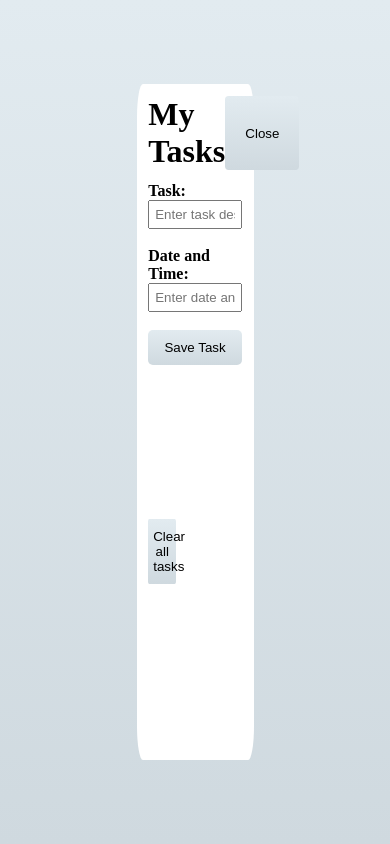
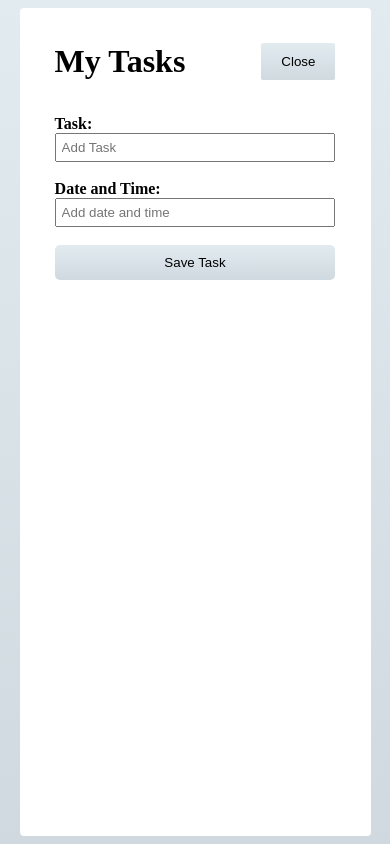
Before and after one commit to Abongile-web/task-tracker-app, a React (Create React App) app: page / in a window 390 px wide. Both pictures are taken after a click on the button "Add". Built offline with nearby package versions, Linux system fonts and the light colour scheme.

Commit message:
app mobile responsive

```diff
--- a/src/App.js
+++ b/src/App.js
@@ -1,7 +1,7 @@
 import Header from './components/Header'
 import AddTask from './components/AddTask'
 import Task from './components/Task'
-import ClearTasks from './components/ClearTasks'
+// import ClearTasks from './components/ClearTasks'
 import {useState} from 'react'
 
 
@@ -11,16 +11,7 @@ function App() {
   const [showAdd, setShowAdd] = useState(false)
 
   //Store Tasks
-  const [tasks, setTasks] = useState([
-    // {
-    //   text: 'Doctors appointment',
-    //   day: 'Feb 5th at 09:00am'
-    // },
-    // {
-    //   text: 'Doctors appointment',
-    //   day: 'Feb 5th at 09:00am'
-    // }
-  ])
+  const [tasks, setTasks] = useState([])
 
   // Add Task
   const addTask = (task) => {
@@ -33,6 +24,17 @@ function App() {
     setTasks([...tasks, newTask])
   }
 
+  //Delete Task
+  const deleteTask = (id) => {
+    setTasks(tasks.filter((task) => task.id !== id))
+  }
+
+  //Delete all Tasks
+  // const clearAll = () => {
+  //   console.log('clear')
+  //   setTasks([])
+  // }
+
   return (
     <div className='container'>
       <div className="view">
@@ -42,10 +44,10 @@ function App() {
         {/* if show add is true */}
         {showAdd && <AddTask onAdd={addTask} />}
 
-        <Task tasks={tasks}/>
+        <Task tasks={tasks} onDelete={deleteTask}/>
       </div>
 
-        <ClearTasks />
+        {/* <ClearTasks clearTasks={clearAll} /> */}
       </div>
     </div>
   );
--- a/src/components/AddTask.js
+++ b/src/components/AddTask.js
@@ -22,10 +22,10 @@ const AddTask = ({onAdd}) => {
     return (
         <form onSubmit={onSubmit}>
             <h4>Task:</h4>
-            <input type='text' placeholder='Enter task description' value={text} onChange={(e) => setText(e.target.value)}></input>
+            <input type='text' placeholder='Add Task' value={text} onChange={(e) => setText(e.target.value)}></input>
             <br></br>
             <h4>Date and Time:</h4>
-            <input type='text' placeholder='Enter date and time' value={day} onChange={(e) => setDay(e.target.value)}></input>
+            <input type='text' placeholder='Add date and time' value={day} onChange={(e) => setDay(e.target.value)}></input>
             <br></br>
             <button type='submit'>Save Task</button>
         </form>
--- a/src/components/ClearTasks.js
+++ b/src/components/ClearTasks.js
@@ -1,9 +1,9 @@
 import React from 'react'
 
-const ClearTasks = () => {
+const ClearTasks = ({ClearTasks}) => {
     return (
         <div className='clear'>
-            <button>Clear all tasks</button>
+            <button onClick={ClearTasks}>Clear all tasks</button>
         </div>
     )
 }
--- a/src/components/SingleTask.js
+++ b/src/components/SingleTask.js
@@ -1,7 +1,7 @@
 import React from 'react'
 import {FaTimes} from 'react-icons/fa'
 
-const SingleTask = ({task}) => {
+const SingleTask = ({task, onDelete}) => {
     return (
         <div className='task'>
             <div className='task-details'>
@@ -10,7 +10,7 @@ const SingleTask = ({task}) => {
             </div>
 
             <div className='task-close'>
-                <p><FaTimes /></p>
+                <p onClick={() => onDelete(task.id)}><FaTimes /></p>
             </div>
         </div>
     )
--- a/src/components/Task.js
+++ b/src/components/Task.js
@@ -2,12 +2,12 @@ import React from 'react'
 import SingleTask from './SingleTask'
 
 
-const Task = ({tasks}) => {
+const Task = ({tasks, onDelete}) => {
     return (
 
             <>
                 {tasks.map((task) => (
-                        <SingleTask task={task}/>
+                        <SingleTask task={task} onDelete={onDelete}/>
                 ))}
             </>
 
--- a/src/index.css
+++ b/src/index.css
@@ -2,6 +2,10 @@
   padding: 0;
   margin: 0;
   box-sizing: border-box;
+}
+
+button {
+  outline: none;
 }
 
 .container {
@@ -10,17 +14,17 @@
   width: 100%;
   display: flex;
   justify-content: center;
-  align-items: center;
 }
 
 .view {
   background-color: white;
   border-radius: 5%;
-  height: 80vh;
-  width: 30%;
+  min-height: 80%;
+  width: 35%;
   display: flex;
   flex-direction: column;
   align-items: center;
+  margin: 2% 0;
 }
 
 header {
@@ -85,6 +89,7 @@ form button {
 
 .clear {
   width: 80%;
+  margin-bottom: 5%;
 }
 
 .clear button {
@@ -95,3 +100,10 @@ form button {
   border-radius: 5%;
   cursor: pointer;
 }
+
+@media only screen and (max-width: 768px) {
+  .view {
+    width: 90%;
+    border-radius: 4px;
+  }
+}
```
Also changed, not shown: firebase.json (added), 1 other file (tests, documents, lock files or other folders).
